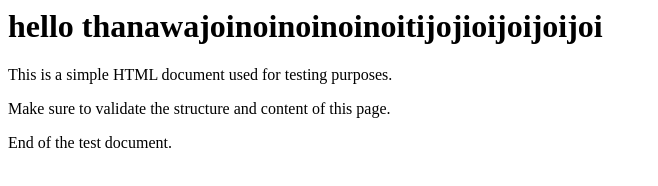
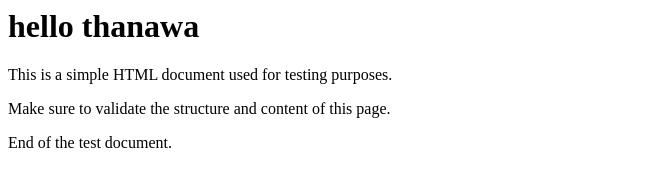
Before and after one commit to Thanawatth014/Portfolio, a plain HTML site: page index.html in a window 1280 px wide. Shown: the whole page, without its empty margins (0-658 px from the left). Drawn offline with Linux system fonts and the light colour scheme.

Commit message:
testdesktop2

```diff
--- a/index.html
+++ b/index.html
@@ -3,7 +3,7 @@
     <title>Test HTML Document</title>
 </head>
 <body>
-    <h1>hello thanawajoinoinoinoinoitijojioijoijoijoi</h1>
+    <h1>hello thanawa</h1>
     <p>This is a simple HTML document used for testing purposes.</p>
     <p>Make sure to validate the structure and content of this page.</p>
     <p>End of the test document.</p>
```
